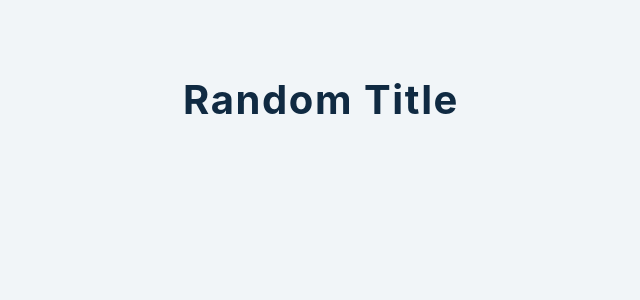
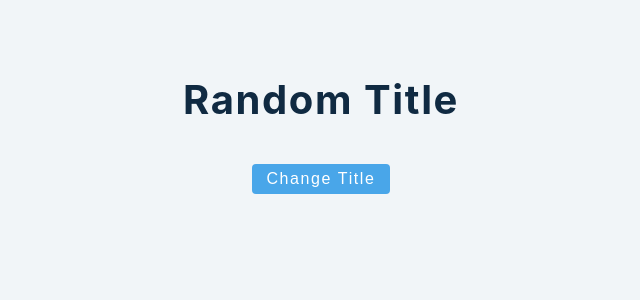
Before and after one commit to mukhtar-github/react-advanced, a React (Create React App) app: page / in a window 1280 px wide. Shown: the top 300 px of the page, without its empty margins (319-959 px from the left). Built offline with nearby package versions, Linux system fonts and the light colour scheme.

Commit message:
Update files

```diff
--- a/src/tutorial/1-useState/setup/1-error-example.js
+++ b/src/tutorial/1-useState/setup/1-error-example.js
@@ -2,9 +2,16 @@ import React from 'react';
 
 const ErrorExample = () => {
   let title = 'random title';
+  const handleClick = () => {
+    title = 'hello people';
+    console.log(title);
+  }
   return (
     <React.Fragment>
       <h2>{title}</h2>
+      <button type='button' className='btn' onClick={handleClick}>
+        change title
+      </button>
     </React.Fragment>
   );
 };
```
Also changed, not shown: 1 other file (tests, documents, lock files or other folders).
